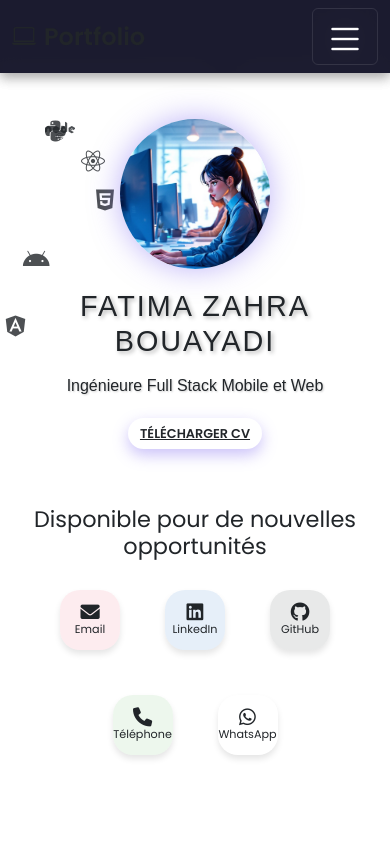
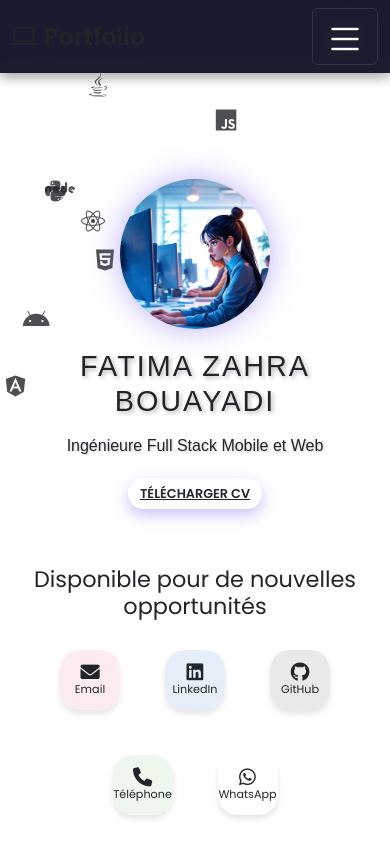
Before and after one commit to fatima236/monPortfolio, an Angular app: page / in a window 390 px wide. Shown: the top 844 px of the page. Built offline with nearby package versions, Linux system fonts and the light colour scheme.

Commit message:
changement plus

```diff
--- a/src/app/app.component.css
+++ b/src/app/app.component.css
@@ -138,7 +138,7 @@ body {
   max-width: 1200px;
   width: 100%;
   gap: 40px;
-  margin-top: 40px;
+
   padding: 0 20px;
   box-sizing: border-box;
   position: relative; /* Permet de superposer le contenu par-dessus les icônes */
@@ -402,6 +402,8 @@ body {
   .hero-content {
     flex-direction: column;
     text-align: center;
+    margin-top: 40px;
+    padding-top: 40px;
   }
 
   .text-container {
@@ -484,6 +486,8 @@ body {
 @media (max-width: 480px) {
   .hero {
     padding: 40px 10px;
+    margin-top: 40px;
+
   }
 
   .text-container h1 {
```
